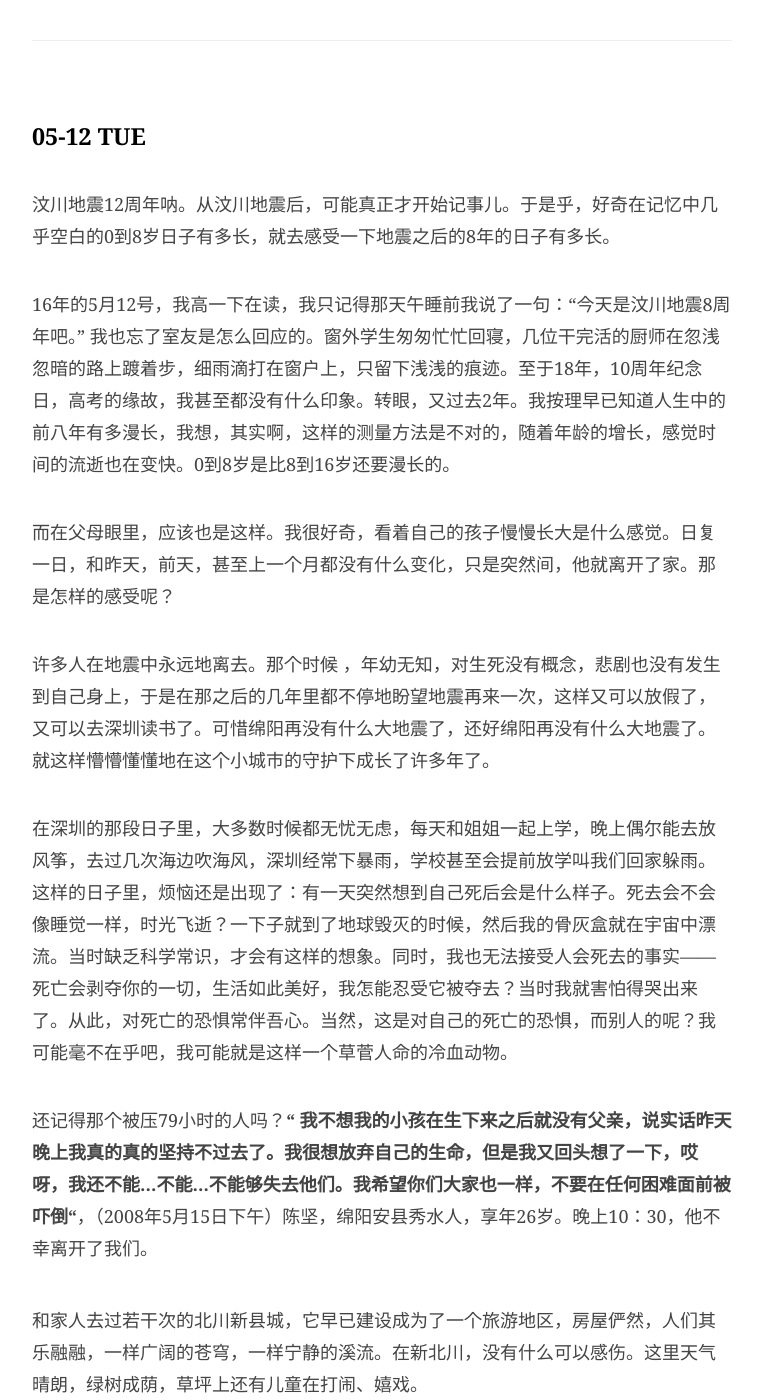
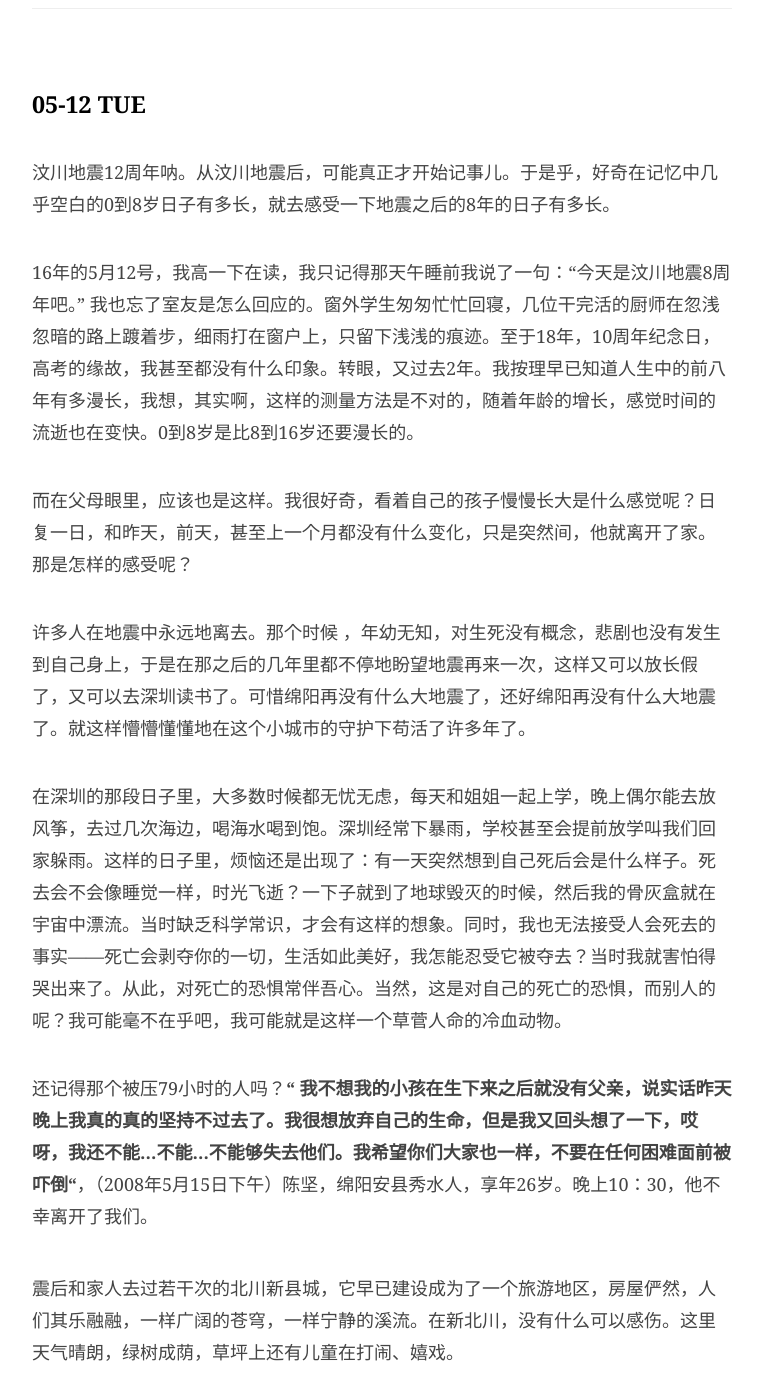
Before and after one commit to JaydenYL/JaydenYL.github.io, a Jekyll site: the page built from _posts/2020-04-26-日记.md, in a window 1280 px wide and 1400 px high, scrolled down 2081 px. Shown: the whole window, without its empty margins (258-1021 px from the left). Built offline with Jekyll 4.4.1, drawn with Linux system fonts in a browser that asks for light colours; comment, search, counter and statistics services are not loaded; some of the changed text lies outside the part shown.

Commit message:
Update 2020-04-26-日记.md

```diff
--- a/_posts/2020-04-26-日记.md
+++ b/_posts/2020-04-26-日记.md
@@ -75,19 +75,19 @@
 
 <br>汶川地震12周年呐。从汶川地震后，可能真正才开始记事儿。于是乎，好奇在记忆中几乎空白的0到8岁日子有多长，就去感受一下地震之后的8年的日子有多长。
 
-<br>16年的5月12号，我高一下在读，我只记得那天午睡前我说了一句：“今天是汶川地震8周年吧。” 我也忘了室友是怎么回应的。窗外学生匆匆忙忙回寝，几位干完活的厨师在忽浅忽暗的路上踱着步，细雨滴打在窗户上，只留下浅浅的痕迹。至于18年，10周年纪念日，高考的缘故，我甚至都没有什么印象。转眼，又过去2年。我按理早已知道人生中的前八年有多漫长，我想，其实啊，这样的测量方法是不对的，随着年龄的增长，感觉时间的流逝也在变快。0到8岁是比8到16岁还要漫长的。
+<br>16年的5月12号，我高一下在读，我只记得那天午睡前我说了一句：“今天是汶川地震8周年吧。” 我也忘了室友是怎么回应的。窗外学生匆匆忙忙回寝，几位干完活的厨师在忽浅忽暗的路上踱着步，细雨打在窗户上，只留下浅浅的痕迹。至于18年，10周年纪念日，高考的缘故，我甚至都没有什么印象。转眼，又过去2年。我按理早已知道人生中的前八年有多漫长，我想，其实啊，这样的测量方法是不对的，随着年龄的增长，感觉时间的流逝也在变快。0到8岁是比8到16岁还要漫长的。
 
-<br>而在父母眼里，应该也是这样。我很好奇，看着自己的孩子慢慢长大是什么感觉。日复一日，和昨天，前天，甚至上一个月都没有什么变化，只是突然间，他就离开了家。那是怎样的感受呢？
+<br>而在父母眼里，应该也是这样。我很好奇，看着自己的孩子慢慢长大是什么感觉呢？日复一日，和昨天，前天，甚至上一个月都没有什么变化，只是突然间，他就离开了家。那是怎样的感受呢？
 
-<br>许多人在地震中永远地离去。那个时候 ，年幼无知，对生死没有概念，悲剧也没有发生到自己身上，于是在那之后的几年里都不停地盼望地震再来一次，这样又可以放假了，又可以去深圳读书了。可惜绵阳再没有什么大地震了，还好绵阳再没有什么大地震了。就这样懵懵懂懂地在这个小城市的守护下成长了许多年了。
+<br>许多人在地震中永远地离去。那个时候 ，年幼无知，对生死没有概念，悲剧也没有发生到自己身上，于是在那之后的几年里都不停地盼望地震再来一次，这样又可以放长假了，又可以去深圳读书了。可惜绵阳再没有什么大地震了，还好绵阳再没有什么大地震了。就这样懵懵懂懂地在这个小城市的守护下苟活了许多年了。
 
-<br>在深圳的那段日子里，大多数时候都无忧无虑，每天和姐姐一起上学，晚上偶尔能去放风筝，去过几次海边吹海风，深圳经常下暴雨，学校甚至会提前放学叫我们回家躲雨。这样的日子里，烦恼还是出现了：有一天突然想到自己死后会是什么样子。死去会不会像睡觉一样，时光飞逝？一下子就到了地球毁灭的时候，然后我的骨灰盒就在宇宙中漂流。当时缺乏科学常识，才会有这样的想象。同时，我也无法接受人会死去的事实——死亡会剥夺你的一切，生活如此美好，我怎能忍受它被夺去？当时我就害怕得哭出来了。从此，对死亡的恐惧常伴吾心。当然，这是对自己的死亡的恐惧，而别人的呢？我可能毫不在乎吧，我可能就是这样一个草菅人命的冷血动物。
+<br>在深圳的那段日子里，大多数时候都无忧无虑，每天和姐姐一起上学，晚上偶尔能去放风筝，去过几次海边，喝海水喝到饱。深圳经常下暴雨，学校甚至会提前放学叫我们回家躲雨。这样的日子里，烦恼还是出现了：有一天突然想到自己死后会是什么样子。死去会不会像睡觉一样，时光飞逝？一下子就到了地球毁灭的时候，然后我的骨灰盒就在宇宙中漂流。当时缺乏科学常识，才会有这样的想象。同时，我也无法接受人会死去的事实——死亡会剥夺你的一切，生活如此美好，我怎能忍受它被夺去？当时我就害怕得哭出来了。从此，对死亡的恐惧常伴吾心。当然，这是对自己的死亡的恐惧，而别人的呢？我可能毫不在乎吧，我可能就是这样一个草菅人命的冷血动物。
 
 <br>还记得那个被压79小时的人吗？**“ 我不想我的小孩在生下来之后就没有父亲，说实话昨天晚上我真的真的坚持不过去了。我很想放弃自己的生命，但是我又回头想了一下，哎呀，我还不能...不能...不能够失去他们。我希望你们大家也一样，不要在任何困难面前被吓倒“**，（2008年5月15日下午）陈坚，绵阳安县秀水人，享年26岁。晚上10：30，他不幸离开了我们。
 
 <br>
 
-和家人去过若干次的北川新县城，它早已建设成为了一个旅游地区，房屋俨然，人们其乐融融，一样广阔的苍穹，一样宁静的溪流。在新北川，没有什么可以感伤。这里天气晴朗，绿树成荫，草坪上还有儿童在打闹、嬉戏。
+震后和家人去过若干次的北川新县城，它早已建设成为了一个旅游地区，房屋俨然，人们其乐融融，一样广阔的苍穹，一样宁静的溪流。在新北川，没有什么可以感伤。这里天气晴朗，绿树成荫，草坪上还有儿童在打闹、嬉戏。
 
 <br>
 
```
Also changed, not shown: other parts of _posts/2020-04-26-日记.md (+8 -8 lines).
